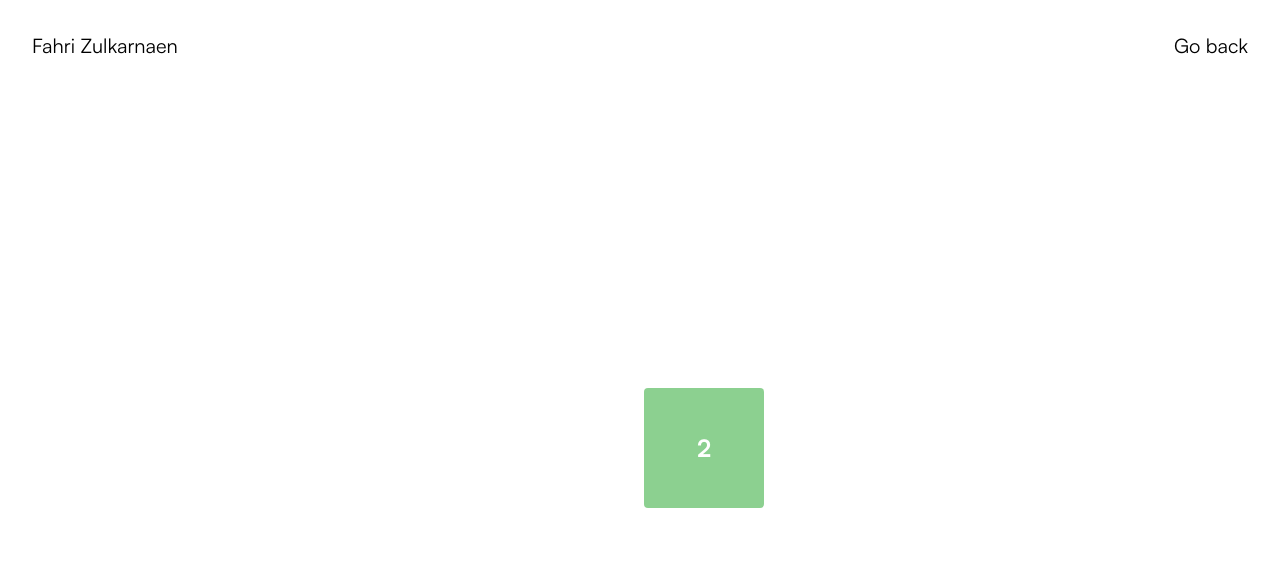
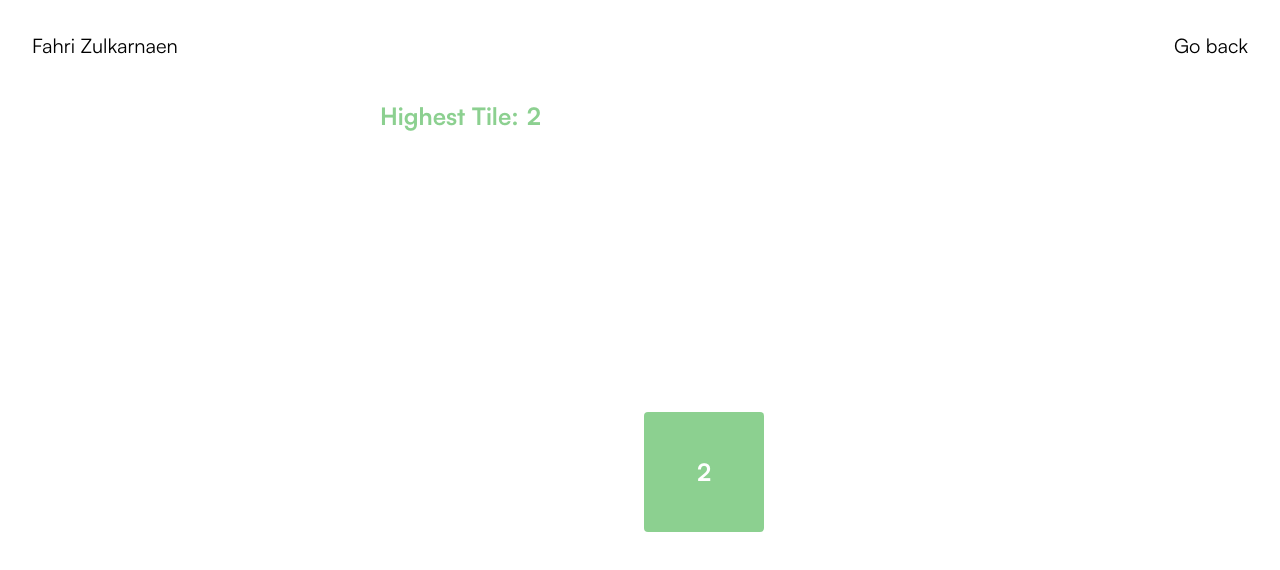
Before and after one commit to fahrimz/fahrimz.github.io, an Astro site: page /explorations/2048 in a window 1280 px wide. Built offline with nearby package versions, Linux system fonts and the light colour scheme; Astro itself is replaced by a stand-in of ours.

Commit message:
feat: add animation for displaying the highest tile in the game board

```diff
--- a/src/components/Game2048.tsx
+++ b/src/components/Game2048.tsx
@@ -2,7 +2,7 @@ import { useCallback, useEffect, useMemo, useState } from "react";
 import useScreenWidth from "../hooks/useScreenWidth";
 import useKeyboardControls from "../hooks/useKeyboardControls";
 import ArrowControls from "./ArrowControls";
-import { motion } from "motion/react";
+import { AnimatePresence, motion } from "motion/react";
 
 type Direction = "up" | "down" | "left" | "right";
 type MoveStatus = "moved" | "merged" | "stay";
@@ -28,9 +28,15 @@ const Board = ({
   console: { log: (message: string) => void };
   colorArray: string[];
 }) => {
-  const screenWidth = useScreenWidth();
   const tileBaseColor = colorArray[0];
   const tileColors = colorArray.slice(1);
+
+  const screenWidth = useScreenWidth();
+  const highestTile = useMemo(
+    () => Math.max(...coords.map((coord) => coord.value)),
+    [coords]
+  );
+
   const tileColorMap: Record<number, string> = tileColors
     .map((color, index) => ({
       [Math.pow(2, index + 1)]: color, // 2, 4, 8, ..., 2048
@@ -280,6 +286,29 @@ const Board = ({
     <div className="relative w-full h-full flex items-center justify-center">
       {/* board */}
       <div className="absolute flex flex-col items-center justify-center">
+        <div className="flex flex-row w-full">
+          <div
+            className="flex flex-row text-2xl font-bold mb-4 gap-2"
+            style={{ color: tileColorMap[highestTile] || tileBaseColor }}
+          >
+            <span>Highest Tile: </span>
+            <AnimatePresence mode="wait">
+              <motion.span
+                key={highestTile}
+                initial={{
+                  opacity: 0,
+                }}
+                animate={{
+                  opacity: 1,
+                }}
+                exit={{ opacity: 0 }}
+              >
+                {highestTile}
+              </motion.span>
+            </AnimatePresence>
+          </div>
+        </div>
+
         <div
           className="relative rounded"
           style={{
```
